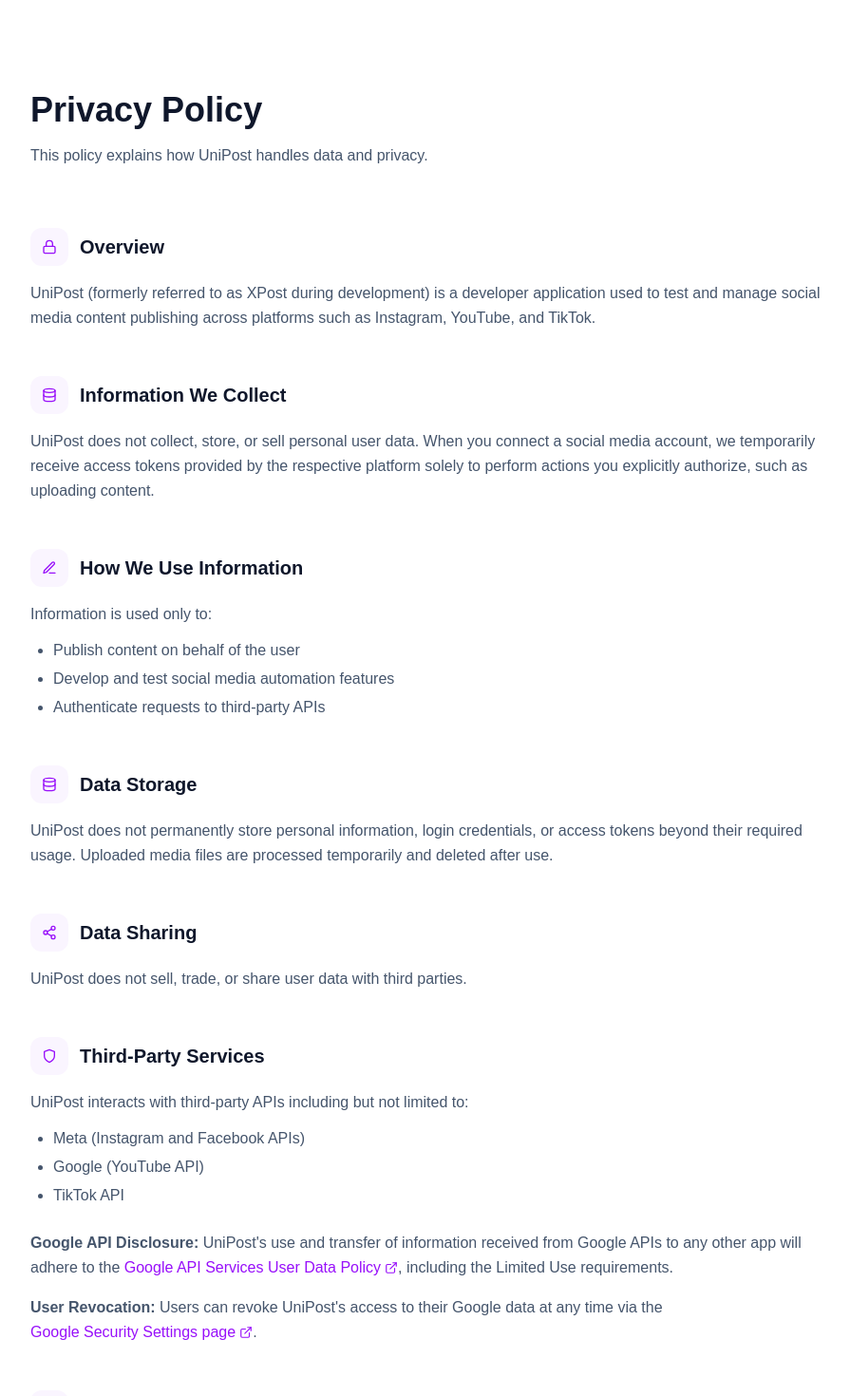
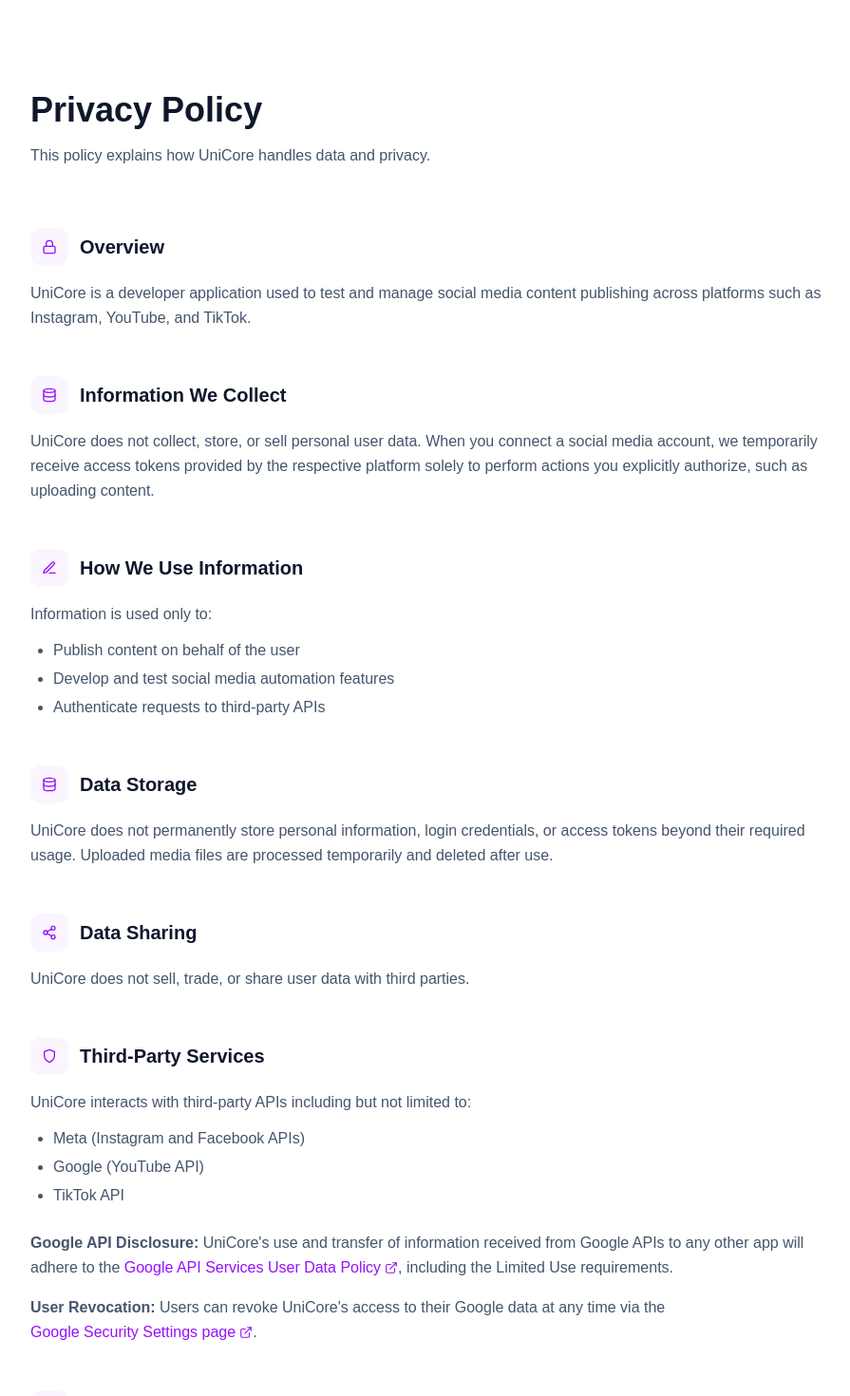
Before and after one commit to TakekuniT/unipost-web, a Next.js app in the folder web/: page /privacy in a window 1280 px wide. Shown: the top 1470 px of the page at 95% size, without its empty margins (184-1079 px from the left). Built offline with nearby package versions, Linux system fonts and the light colour scheme.

Commit message:
posst to core

```diff
--- a/web/app/page.tsx
+++ b/web/app/page.tsx
@@ -12,8 +12,8 @@
 
       {/* HERO */}
       <Hero
-        title="Sync Your Socials with UniPost"
-        subtitle="Schedule once, publish everywhere. UniPost helps creators automate posting to TikTok, YouTube, Instagram, and more — all from one clean dashboard."
+        title="Sync Your Socials with UniCore"
+        subtitle="Schedule once, publish everywhere. UniCore helps creators automate posting to TikTok, YouTube, Instagram, and more — all from one clean dashboard."
       />
 
       {/* FEATURES */}
@@ -35,7 +35,7 @@
             <FeatureCard
               icon={<FiShare2 />}
               title="Multi-Platform Sync"
-              desc="Post once and publish everywhere. UniPost automatically adapts your content for each platform."
+              desc="Post once and publish everywhere. UniCore automatically adapts your content for each platform."
             />
             <FeatureCard
               icon={<FiClock />}
--- a/web/app/privacy/page.tsx
+++ b/web/app/privacy/page.tsx
@@ -17,18 +17,18 @@
             Privacy Policy
           </h1>
           <p className="text-slate-600">
-            This policy explains how UniPost handles data and privacy.
+            This policy explains how UniCore handles data and privacy.
           </p>
         </header>
 
         <Section icon={<FiLock />} title="Overview">
-          UniPost (formerly referred to as XPost during development) is a
-          developer application used to test and manage social media content
-          publishing across platforms such as Instagram, YouTube, and TikTok.
+          UniCore is a developer application used to test and manage social
+          media content publishing across platforms such as Instagram, YouTube,
+          and TikTok.
         </Section>
 
         <Section icon={<FiDatabase />} title="Information We Collect">
-          UniPost does not collect, store, or sell personal user data. When you
+          UniCore does not collect, store, or sell personal user data. When you
           connect a social media account, we temporarily receive access tokens
           provided by the respective platform solely to perform actions you
           explicitly authorize, such as uploading content.
@@ -44,18 +44,18 @@
         </Section>
 
         <Section icon={<FiDatabase />} title="Data Storage">
-          UniPost does not permanently store personal information, login
+          UniCore does not permanently store personal information, login
           credentials, or access tokens beyond their required usage. Uploaded
           media files are processed temporarily and deleted after use.
         </Section>
 
         <Section icon={<FiShare2 />} title="Data Sharing">
-          UniPost does not sell, trade, or share user data with third parties.
+          UniCore does not sell, trade, or share user data with third parties.
         </Section>
 
         {/* 🔐 THIRD-PARTY SERVICES + GOOGLE DISCLOSURE */}
         <Section icon={<FiShield />} title="Third-Party Services">
-          UniPost interacts with third-party APIs including but not limited to:
+          UniCore interacts with third-party APIs including but not limited to:
           <ul className="list-disc ml-6 mt-3 space-y-1 text-slate-600">
             <li>Meta (Instagram and Facebook APIs)</li>
             <li>Google (YouTube API)</li>
@@ -63,7 +63,7 @@
           </ul>
           <div className="mt-6 space-y-4 text-slate-600">
             <p>
-              <strong>Google API Disclosure:</strong> UniPost&apos;s use and
+              <strong>Google API Disclosure:</strong> UniCore&apos;s use and
               transfer of information received from Google APIs to any other app
               will adhere to the{" "}
               <a
@@ -79,7 +79,7 @@
             </p>
 
             <p>
-              <strong>User Revocation:</strong> Users can revoke UniPost&apos;s
+              <strong>User Revocation:</strong> Users can revoke UniCore&apos;s
               access to their Google data at any time via the{" "}
               <a
                 href="https://myaccount.google.com/permissions"
--- a/web/app/refund-policy/page.tsx
+++ b/web/app/refund-policy/page.tsx
@@ -11,13 +11,13 @@
           </h1>
           <p className="text-slate-600">
             This policy explains how subscriptions, cancellations, and refunds
-            work for UniPost.
+            work for UniCore.
           </p>
         </header>
 
         {/* Subscriptions */}
         <Section icon={<FiCreditCard />} title="1. Subscriptions">
-          UniPost offers a recurring monthly subscription for the Creator Pro
+          UniCore offers a recurring monthly subscription for the Creator Pro
           plan. By subscribing, you authorize us to charge your selected payment
           method on a monthly basis until the subscription is canceled.
         </Section>
@@ -25,7 +25,7 @@
         {/* Cancellation */}
         <Section icon={<FiXCircle />} title="2. Cancellation">
           You may cancel your subscription at any time through your account
-          settings in the UniPost app. After cancellation, you will continue to
+          settings in the UniCore app. After cancellation, you will continue to
           have access to paid features until the end of your current billing
           cycle.
           <ul className="list-disc ml-6 mt-4 space-y-2 text-slate-600">
@@ -43,11 +43,11 @@
 
         {/* Refunds */}
         <Section icon={<FiRefreshCcw />} title="3. Refunds">
-          Because UniPost is a digital service, we generally do not provide
+          Because UniCore is a digital service, we generally do not provide
           refunds for billing periods that have already begun. If you believe
           you were charged in error, please contact us at{" "}
           <span className="font-semibold text-slate-900">
-            support@unipost.app
+            takekuni@tanemori.org
           </span>{" "}
           within 14 days of the charge. If approved, refunds will be issued to
           the original payment method within 5–10 business days.
--- a/web/components/Footer.tsx
+++ b/web/components/Footer.tsx
@@ -9,7 +9,7 @@
       <div className="max-w-7xl mx-auto px-6 grid md:grid-cols-4 gap-8">
         {/* Brand Info */}
         <div>
-          <h3 className="font-bold text-lg mb-4">UniPost</h3>
+          <h3 className="font-bold text-lg mb-4">UniCore</h3>
           <p className="text-sm text-gray-500">
             Simplifying social media publishing for modern creators.
           </p>
@@ -97,7 +97,7 @@
       </div>
 
       <div className="max-w-7xl mx-auto px-6 mt-12 pt-8 border-t border-gray-200 text-center text-xs text-gray-400">
-        © {currentYear} UniPost. Operated by Takekuni Tanemori. All rights
+        © {currentYear} UniCore. Operated by Takekuni Tanemori. All rights
         reserved.
       </div>
     </footer>
--- a/web/components/Navbar.tsx
+++ b/web/components/Navbar.tsx
@@ -8,7 +8,7 @@
           href="/"
           className="text-2xl font-bold text-purple-600 tracking-tight"
         >
-          UniPost
+          UniCore
         </Link>
 
         <div className="hidden md:flex space-x-8 text-sm font-medium text-gray-600">
```
Also changed, not shown: web/app/terms/page.tsx (+9 -9 lines).
